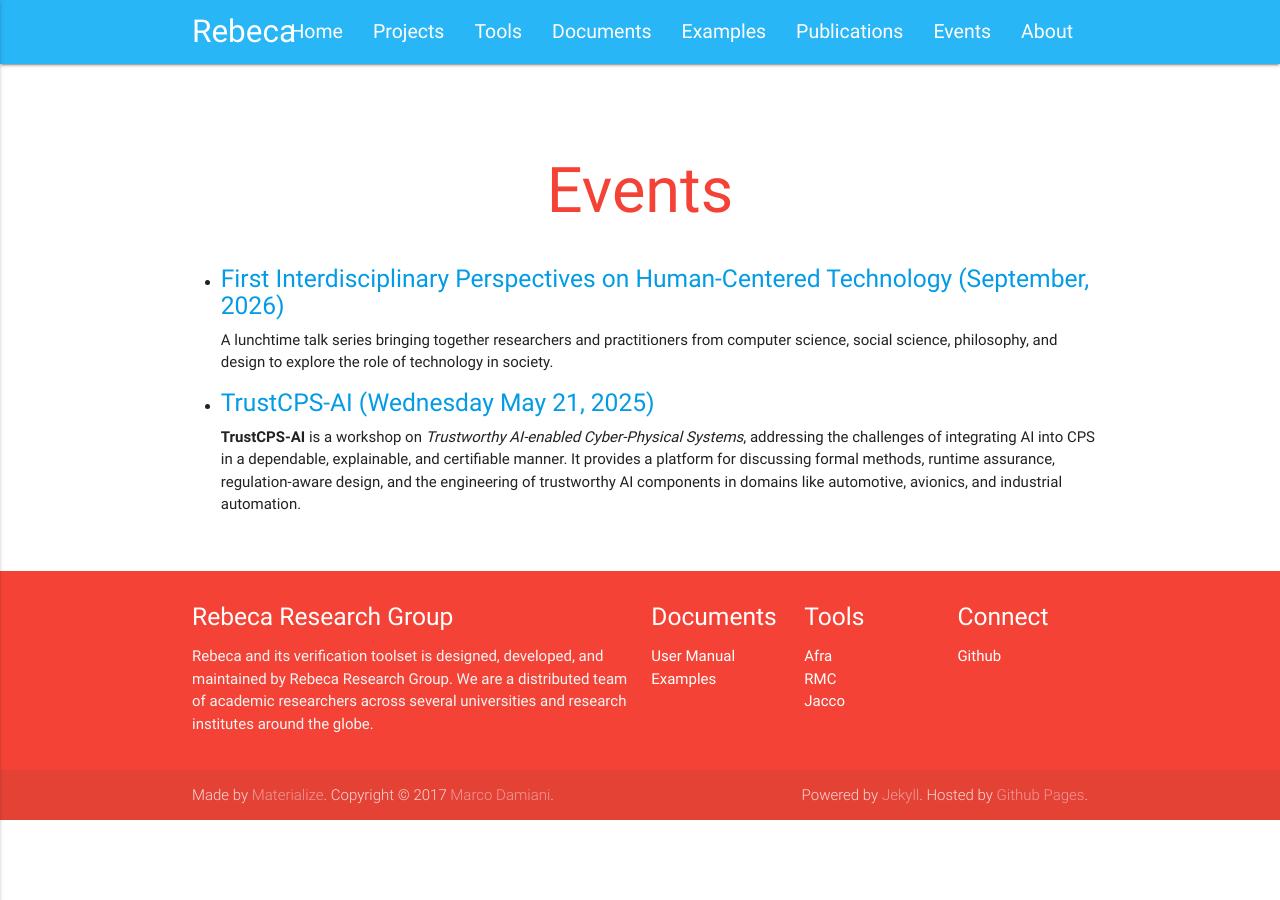
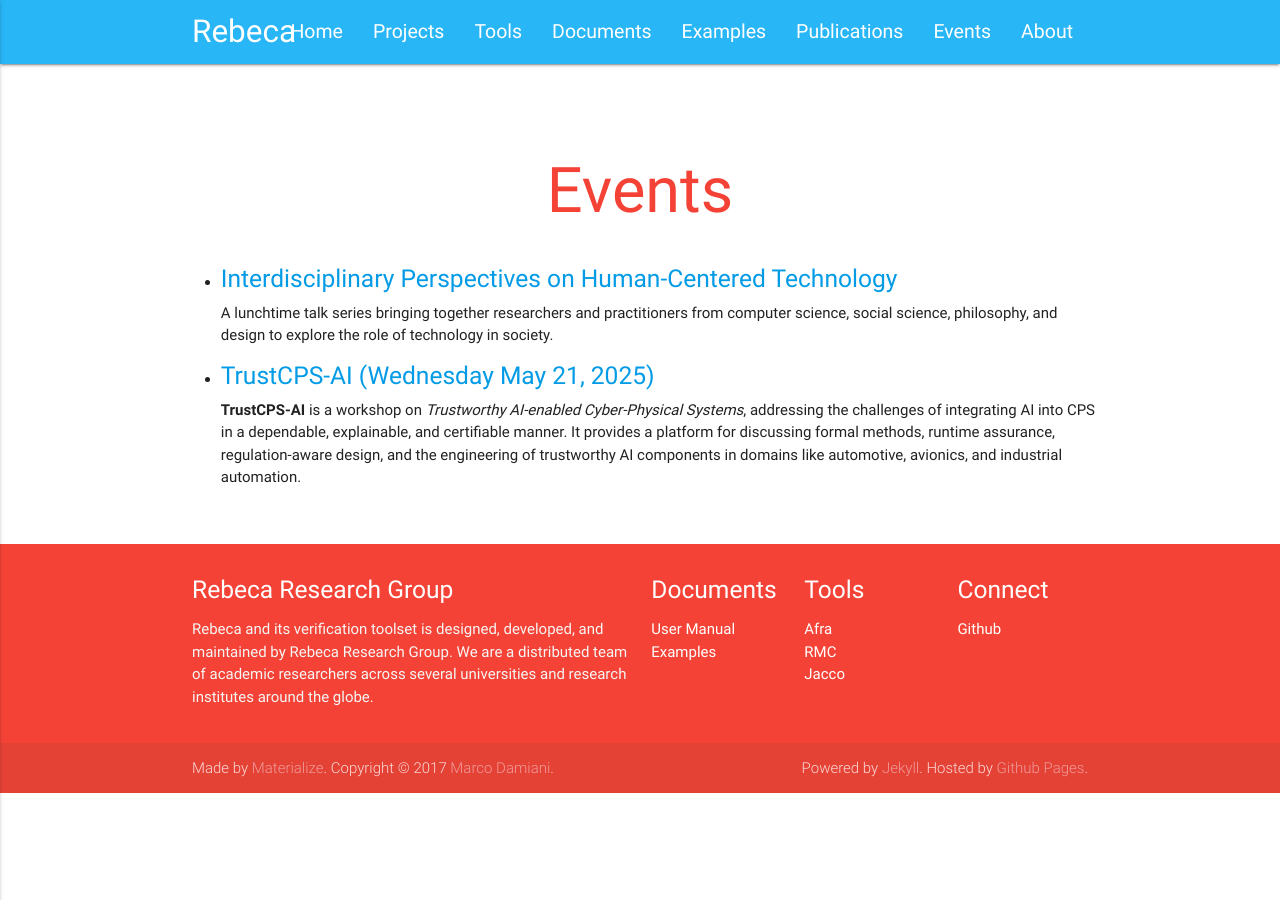
Before and after one commit to rebeca-lang/rebeca-lang.github.io, a Jekyll site: the page built from events.md, in a window 1280 px wide. Built offline with Jekyll 4.4.1, drawn with Linux system fonts in a browser that asks for light colours.

Commit message:
Update events.md

```diff
--- a/events.md
+++ b/events.md
@@ -11,7 +11,7 @@ title: Events
   <ul class="browser-default">
     <li>
       <p class="light">
-        <h5 class="Left"><a href="{{ "/events/ASSURE_HumanCenteredTechnology_FirstTalk/FirstTalkWeb_.html" | relative_url }}">First Interdisciplinary Perspectives on Human-Centered Technology (September, 2026)</a></h5>
+        <h5 class="Left"><a href="{{ "/events/ASSURE_HumanCenteredTechnology_FirstTalk/FirstTalkWeb_.html" | relative_url }}">Interdisciplinary Perspectives on Human-Centered Technology</a></h5>
         A lunchtime talk series bringing together researchers and practitioners from computer science, social science, philosophy, and design to explore the role of technology in society.
       </p>
     </li>
```
